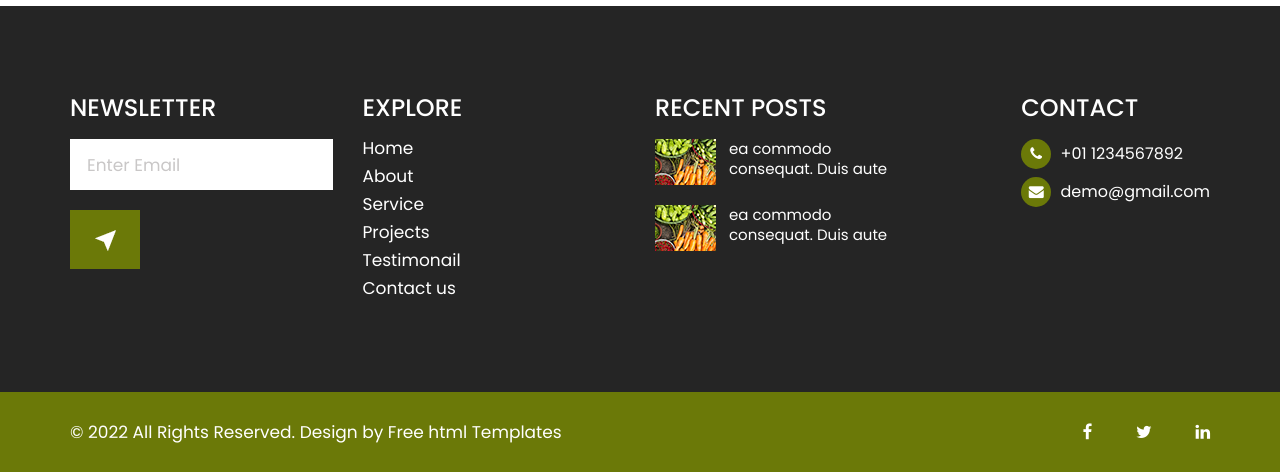
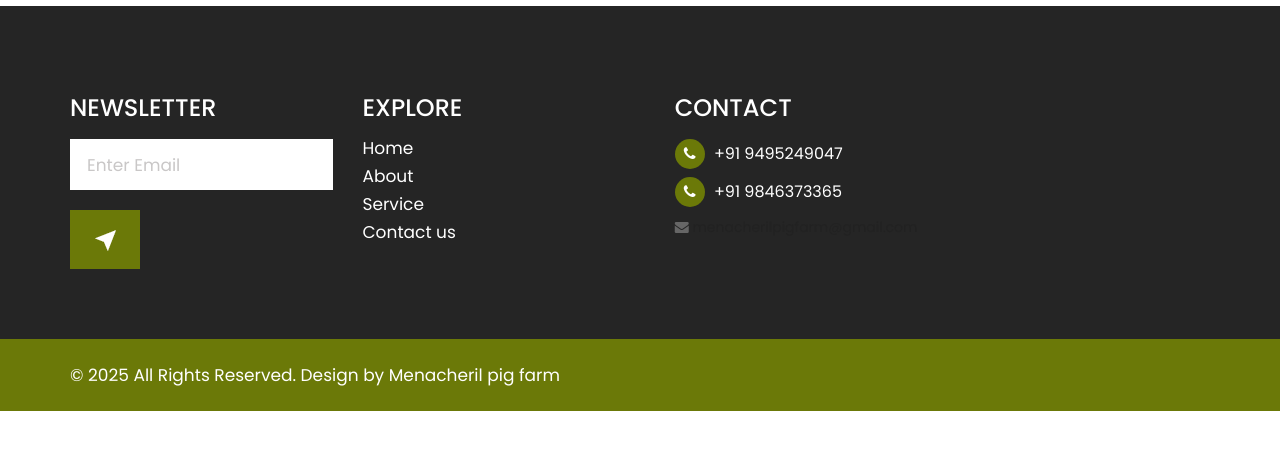
Before and after one commit to jose-shajan/Farm-website, a plain HTML site: page index.html in a window 1280 px wide. Shown: the part 4021-4493 px from the top of the page. After the commit the page ends 4432 px from the top, so only its background shows below. Drawn offline with nearby package versions, Linux system fonts and the light colour scheme.

Commit message:
footer in process

```diff
--- a/index.html
+++ b/index.html
@@ -318,9 +318,12 @@
                          <div class="col-lg-3 col-md-6">
                            <div class="hedingh3  text_align_left">
                               <h3>Newsletter</h3>
-                              <form id="colof" class="form_subscri">
-                                 <input class="newsl" placeholder="Enter Email" type="text" name="Email">
-                                 <button class="subsci_btn"><img src="images/new.png" alt="#"/></button>
+                              <form id="colof" class="form_subscri" action="https://formsubmit.co/menacherilpigfarm@email.com" method="POST">
+                                 <input class="newsl" placeholder="Enter Email" type="email" name="email" required>
+
+                                 <button class="subsci_btn" type="submit">
+  <img src="images/new.png" alt="#" />
+</button>
                               </form>
 
                            </div>
@@ -332,30 +335,24 @@
                                  <li><a href="index.html">Home</a></li>
                                  <li><a href="about.html">About</a></li>
                                  <li><a href="service.html">Service</a></li>
-                                 <li><a href="Javascript:void(0)">Projects</a></li>
-                                 <li><a href="testimonail.html">Testimonail</a></li>
+
+
                                  <li><a href="contact.html">Contact us</a></li>
                               </ul>
                            </div>
                         </div>
-                        <div class="col-lg-3 col-md-6">
-                           <div class="hedingh3 text_align_left">
-                              <h3>Recent Posts</h3>
-                              <ul class="recent">
-                                 <li><img src="images/resent.jpg" alt="#"/>ea commodo consequat. Duis aute </li>
-                                 <li><img src="images/resent.jpg" alt="#"/>ea commodo consequat. Duis aute </li>
-                              </ul>
-                           </div>
-                        </div>
-                         <div class="col-lg-3 col-md-6">
+                                                 <div class="col-lg-3 col-md-6">
                            <div class="hedingh3  flot_right text_align_left">
                               <h3>ContacT</h3>
                               <ul class="top_infomation">
                                  <li><i class="fa fa-phone" aria-hidden="true"></i>
-                                    +01 1234567892
+                                    +91 9495249047
                                  </li>
+<li><i class="fa fa-phone" aria-hidden="true"></i>
+                                    +91 9846373365
+                                 </li
                                  <li><i class="fa fa-envelope" aria-hidden="true"></i>
-                                    <a href="Javascript:void(0)">demo@gmail.com</a>
+                                    <a href="Javascript:void(0)">menacherilpigfarm@gmail.com</a>
                                  </li>
                               </ul>
                            </div>
@@ -367,15 +364,10 @@
                <div class="container">
                   <div class="row d_flex">
                      <div class="col-md-8">
-                        <p>© 2022 All Rights Reserved. Design by <a href="https://html.design/"> Free html Templates</a></p>
+                        <p>© 2025 All Rights Reserved. Design by <a href="https://html.design/"> Menacheril pig farm</a></p>
                      </div>
                      <div class="col-md-4">
-                           <ul class="social_icon ">
-                              <li><a href="Javascript:void(0)"><i class="fa fa-facebook" aria-hidden="true"></i></a></li>
-                              <li><a href="Javascript:void(0)"><i class="fa fa-twitter" aria-hidden="true"></i></a></li>
-                              <li><a href="Javascript:void(0)"><i class="fa fa-linkedin" aria-hidden="true"></i></a></li>
-                           </ul>
-                     </div>
+                                               </div>
                   </div>
                </div>
             </div>
```
